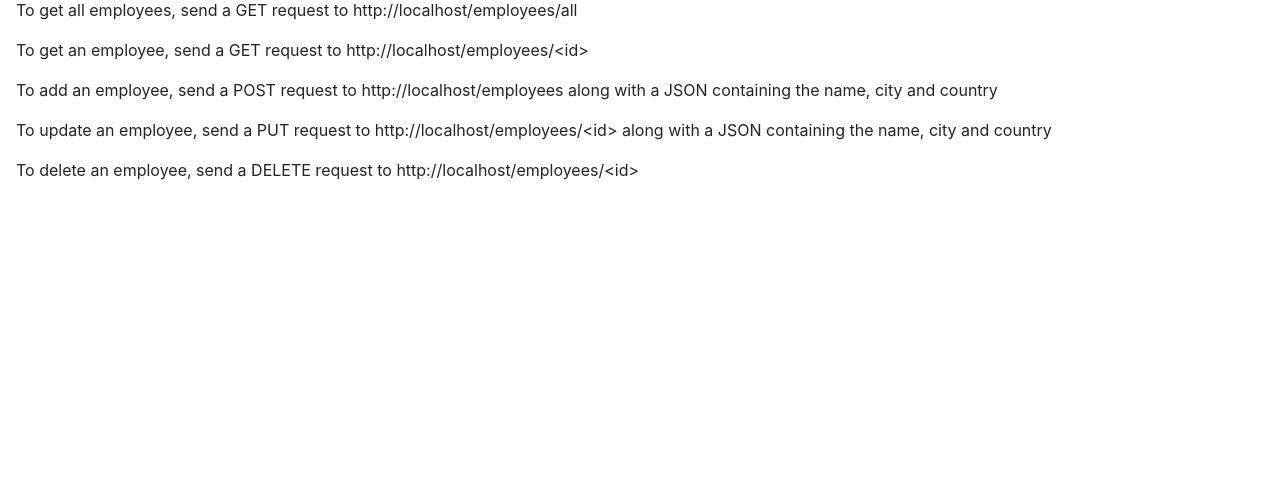
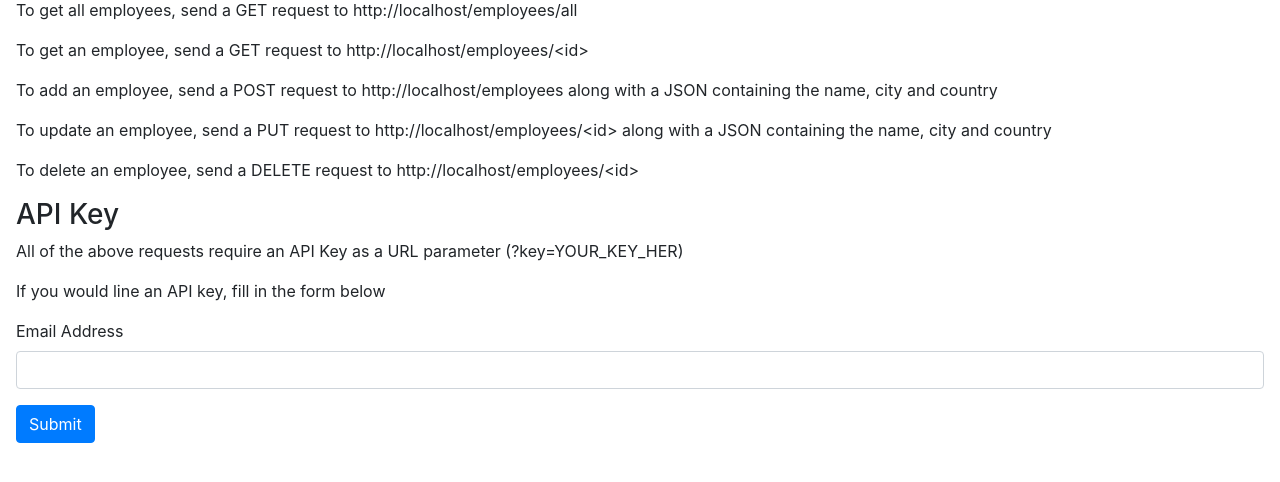
Before and after one commit to VJ1224/flask-apps, a Flask app: page / in a window 1280 px wide. Shown: the part 156-638 px from the top of the page. Run offline with Flask 2, Linux system fonts and the light colour scheme; some libraries are stand-ins or nearby versions.

Commit message:
Added API key, sends to email

```diff
--- a/business-api/app.py
+++ b/business-api/app.py
@@ -1,4 +1,5 @@
 from flask import Flask, request, render_template, abort, jsonify # noqa
+from flask_mail import Mail, Message # noqa
 from models import Employee, EmployeeSchema, APIAuth, db, ma # noqa
 from dotenv import load_dotenv # noqa
 from functools import wraps
@@ -8,11 +9,13 @@ import uuid
 
 load_dotenv()
 app = Flask(__name__)
+mail = Mail()
 app.config.from_object(os.environ['APP_SETTINGS'])
 app.config['SQLALCHEMY_TRACK_MODIFICATIONS'] = False
 
 db.init_app(app)
 ma.init_app(app)
+mail.init_app(app)
 
 employee_schema = EmployeeSchema()
 employees_schema = EmployeeSchema(many=True)
@@ -31,6 +34,14 @@ def setup_database(app):
 # Generate API Keys
 def generate_api_key():
     return str(uuid.uuid4())
+
+
+# Store API Key
+def store_api_key(key):
+    with app.app_context():
+        key = APIAuth(key)
+        db.session.add(key)
+        db.session.commit()
 
 
 # Get matching API Key
@@ -54,15 +65,15 @@ def verify_api_key(key):
 
 
 # Function Decorator to Require API Key
-def require_app_key(fn):
-    @wraps(fn)
+def require_api_key(view_function):
+    @wraps(view_function)
     def decorated(*args, **kwargs):
         if verify_api_key(request.args.get('key')):
-            return fn(*args, **kwargs)
+            return view_function(*args, **kwargs)
         else:
             abort(401)
 
-        return decorated
+    return decorated
 
 
 # Home
@@ -72,8 +83,25 @@ def home():
     return render_template("index.html", name=name, url=request.url_root)
 
 
+# Email API Key
+@app.route('/api_key', methods=["POST"])
+def mail_key():
+    key = generate_api_key()
+    store_api_key(key)
+
+    email = request.form.get('email')
+    print(email)
+
+    msg = Message("Your API Key", recipients=[email])
+    msg.body = "Here is your API Key: " + key
+
+    mail.send(msg)
+    return render_template("mail.html")
+
+
 # Get All Employees
 @app.route('/employees/all', methods=['GET'])
+@require_api_key
 def employees_all():
     all_employees = Employee.query.all()
     result = employees_schema.dump(all_employees)
@@ -83,6 +111,7 @@ def employees_all():
 
 # Get Employee by ID
 @app.route('/employees/<id>', methods=['GET'])
+@require_api_key
 def employee_get(id):
     employee = Employee.query.get(id)
 
@@ -91,6 +120,7 @@ def employee_get(id):
 
 # Add Employee
 @app.route('/employees', methods=["POST"])
+@require_api_key
 def employee_add():
     try:
         name = request.json['name']
@@ -109,6 +139,7 @@ def employee_add():
 
 # Update Employee by ID
 @app.route('/employees/<id>', methods=["PUT"])
+@require_api_key
 def employee_update(id):
     employee = Employee.query.get(id)
     try:
@@ -129,6 +160,7 @@ def employee_update(id):
 
 # Delete Employee by ID
 @app.route('/employees/<id>', methods=["DELETE"])
+@require_api_key
 def employee_delete(id):
     employee = Employee.query.get(id)
 
--- a/business-api/requirements.txt
+++ b/business-api/requirements.txt
@@ -1,6 +1,8 @@
 alembic==1.4.2
+blinker==1.4
 click==7.1.2
 Flask==1.1.2
+Flask-Mail==0.9.1
 flask-marshmallow==0.13.0
 Flask-Migrate==2.5.3
 Flask-Script==2.0.6
--- /dev/null
+++ b/business-api/templates/base.html
@@ -0,0 +1,14 @@
+<!doctype html>
+<html lang="en">
+  <head>
+    <meta charset="utf-8">
+    <meta name="viewport" content="width=device-width, initial-scale=1, shrink-to-fit=no">
+
+    <link rel="stylesheet" href="https://stackpath.bootstrapcdn.com/bootstrap/4.5.0/css/bootstrap.min.css" integrity="sha384-9aIt2nRpC12Uk9gS9baDl411NQApFmC26EwAOH8WgZl5MYYxFfc+NcPb1dKGj7Sk" crossorigin="anonymous">
+
+    <title>API</title>
+  </head>
+  <body class="m-3">
+    {% block content %}{% endblock %}
+  </body>
+</html>
--- a/business-api/templates/index.html
+++ b/business-api/templates/index.html
@@ -1,21 +1,24 @@
-<!doctype html>
-<html lang="en">
-  <head>
-    <meta charset="utf-8">
-    <meta name="viewport" content="width=device-width, initial-scale=1, shrink-to-fit=no">
-
-    <link rel="stylesheet" href="https://stackpath.bootstrapcdn.com/bootstrap/4.5.0/css/bootstrap.min.css" integrity="sha384-9aIt2nRpC12Uk9gS9baDl411NQApFmC26EwAOH8WgZl5MYYxFfc+NcPb1dKGj7Sk" crossorigin="anonymous">
-
-    <title>Hello, {{name}}!</title>
-  </head>
-  <body class="m-3">
+{% extends 'base.html' %}
+{% block content %}
 <h1>Hello, {{name}}!</h1>
 <p>This is an API for a business database.</p>
+
 <h3>Employees</h3>
 <p>To get all employees, send a GET request to {{url}}employees/all</p>
 <p>To get an employee, send a GET request to {{url}}employees/&lt;id&gt;</p>
 <p>To add an employee, send a POST request to {{url}}employees along with a JSON containing the name, city and country</p>
 <p>To update an employee, send a PUT request to {{url}}employees/&lt;id&gt; along with a JSON containing the name, city and country</p>
 <p>To delete an employee, send a DELETE request to {{url}}employees/&lt;id&gt;</p>
-  </body>
-</html>
+
+<h3>API Key</h3>
+<p>All of the above requests require an API Key as a URL parameter (?key=YOUR_KEY_HER)</p>
+<p>If you would line an API key, fill in the form below</p>
+
+<form action="/api_key" method="POST">
+    <div class="form-group">
+      <label for="email">Email Address</label>
+      <input name="email" type="email" class="form-control" id="email">
+    </div>
+    <button type="submit" class="btn btn-primary">Submit</button>
+</form>
+{% endblock %}
--- /dev/null
+++ b/business-api/templates/mail.html
@@ -0,0 +1,5 @@
+{% extends 'base.html' %}
+{% block content %}
+<p>Success! Check your email for the API key.</p>
+<a class="btn btn-primary" href="/" role="button">Home</a>
+{% endblock %}
```
Also changed, not shown: business-api/config.py (+7 -0 lines). Lines whose indentation alone changed are shown as unchanged.
